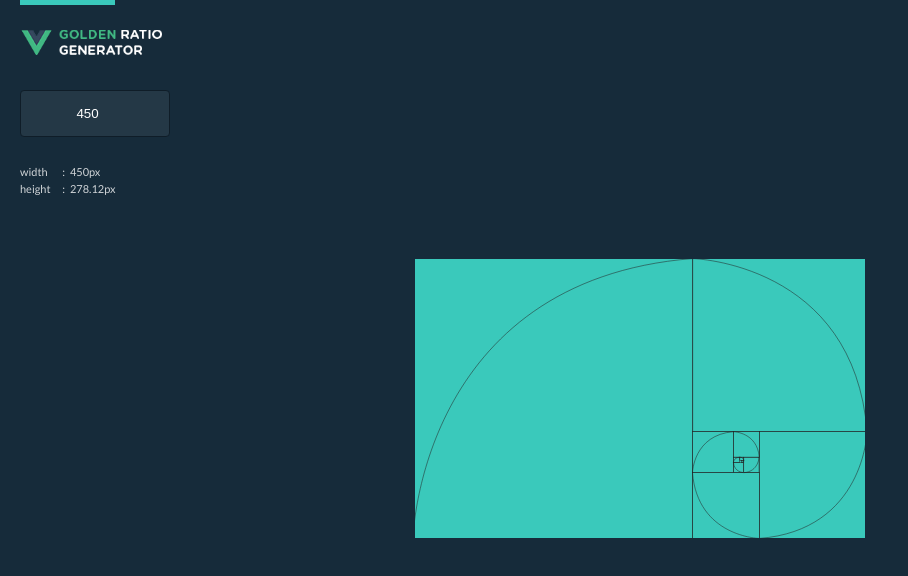
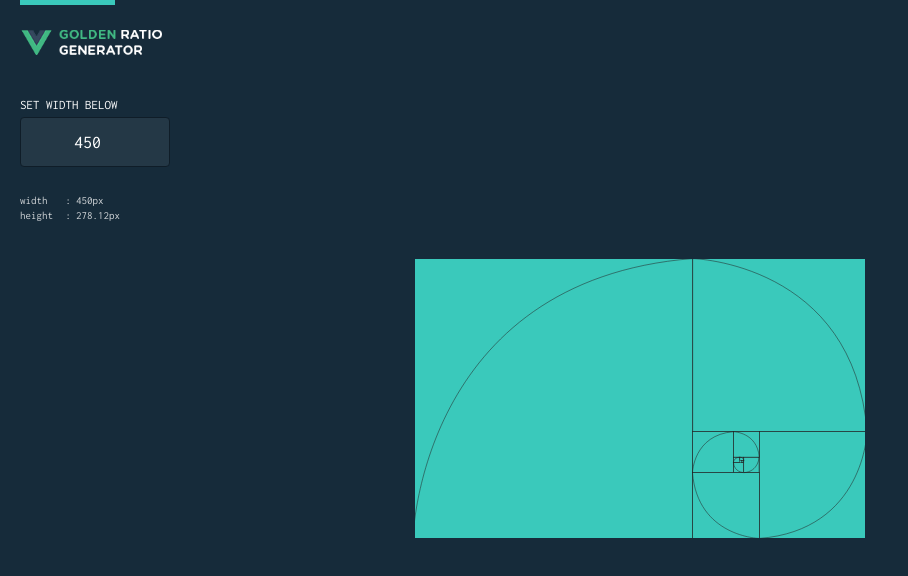
Before and after one commit to agilBAKA/vue-golden-ratio-generator, a plain HTML site: page index.html in a window 1280 px wide. Shown: the whole page, without its empty margins (0-908 px from the left). Drawn offline with Linux system fonts and the light colour scheme.

Commit message:
update font

```diff
--- a/dev/scss/style.scss
+++ b/dev/scss/style.scss
@@ -1,4 +1,4 @@
-$font   : 'Lato', sans-serif;
+$font   :'Inconsolata', monospace;;
 
 $color1 : #162b3a;
 $color2 : #3ac9bb;
@@ -49,30 +49,28 @@ header {
     }
 
     form {
-        padding-top: 20px;
-        input,
-        button {
+        padding-top: 40px;
+        label {
+            color: #ffffff;
+            text-transform: uppercase;
+            font-size: 13px;
+        }
+        input  {
             text-transform: uppercase;
             padding: 15px;
             border-radius: 4px;
             text-align: center;
             display: block;
             width: 150px;
-            margin: 15px 0px;
-        }
-        input {
+            margin: 5px 0px 15px 0px;
             border: 1px solid darken($color1, 5%);
             background: #243846;
             color: #ffffff;
+            font-family: $font;
+            font-size: 18px;
         }
-        button {
-            background: $color2;
-            color: #ffffff;
-            font-weight: 700;
-            border: 0px;
-            cursor: pointer;
-        }
-    }
+
+     }
     ul {
         list-style: none;
         color: #ffffff;
--- a/index.html
+++ b/index.html
@@ -11,13 +11,14 @@
     <meta name="google" content="notranslate" />
     <title>Vue Ratio golden generator</title>
 
-    <link href="https://fonts.googleapis.com/css?family=Lato:400,700" rel="stylesheet">
+    <link href="https://fonts.googleapis.com/css?family=Inconsolata" rel="stylesheet">
     <link rel="stylesheet" href="dist/css/style.css">
 </head>
 <body id="app">
     <header>
         <h1 class="logo"><span>Vue - Ratio golden generator</span></h1>
         <form>
+            <label>set width below</label>
             <input v-model="setWidth" placeholder="SET width" type="number">
         </form>
         <ul>
```
Also changed, not shown: dist/css/style.css.
